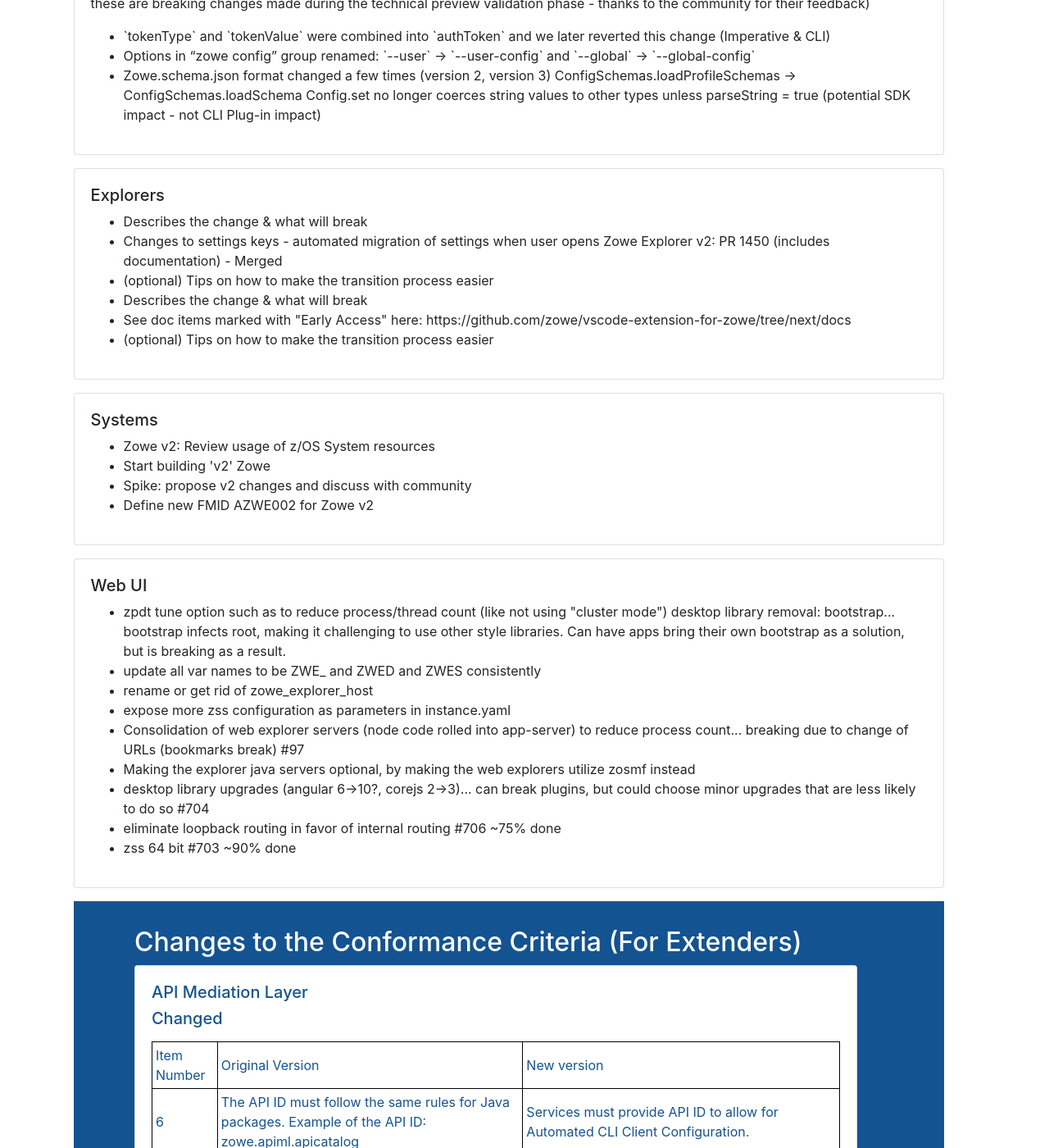
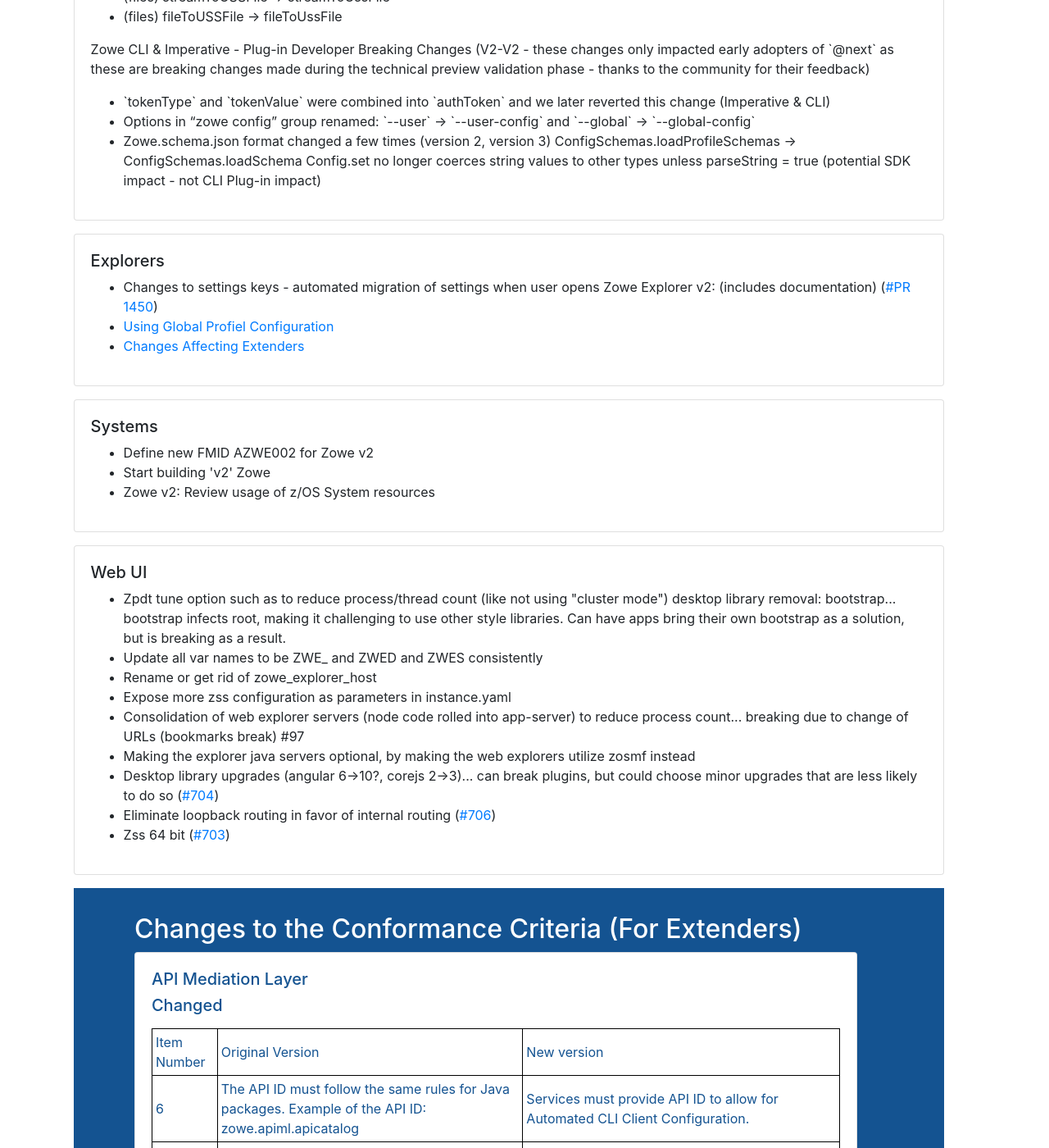
Before and after one commit to zowe/zowe.github.io, a Jekyll site: the page built from vNext.md, in a window 1280 px wide and 1400 px high, scrolled down 2208 px. Shown: the whole window at 82% size. Built offline with Jekyll 4.4.1, drawn with Linux system fonts in a browser that asks for light colours; our own code applies the rules of GitHub Pages for plain Markdown files; some of the changed text lies outside the part shown.

Commit message:
Improve the data
Signed-off-by: Jakub Balhar <jakub@balhar.net>

```diff
--- a/vNext.md
+++ b/vNext.md
@@ -73,11 +73,15 @@
       <div class="d-flex align-items-baseline">
         <h5 class="text-left">API Mediation Layer</h5>
       </div>
+      <h5>Breaking changes</h5>
       <ul>
-        <li>Remove support for the old path pattern</li>
-        <li>Move to the Material UI from Mineral UI</li>
-        <li>New change password as a part of the API Catalog</li>
-        <li>Remove the support for different authentication schemas for different instances of service</li>
+        <li>Remove support for the old path pattern (<a href="https://github.com/zowe/api-layer/issues/1770">#1770</a>)</li>
+        <li>Remove the support for different authentication schemas for different instances of service (<a href="https://github.com/zowe/api-layer/issues/1051">#1051</a>)</li>
+      </ul>
+      <h5>Important updates</h5>
+      <ul>
+        <li>Move to the Material UI from Mineral UI (<a href="https://github.com/zowe/api-layer/issues/1169">#1169</a>)</li>
+        <li>New change password as a part of the API Catalog (<a href="https://github.com/zowe/api-layer/issues/1531">#1531</a>)</li>
       </ul>
     </div>
   </div>
@@ -172,14 +176,9 @@
         <h5 class="text-left">Explorers</h5>
       </div>
       <ul>
-        <li>Describes the change & what will break</li>
-        <li>Changes to settings keys - automated migration of settings when user opens Zowe Explorer v2: PR 1450
-          (includes documentation) - Merged</li>
-        <li>(optional) Tips on how to make the transition process easier</li>
-        <li>Describes the change & what will break</li>
-        <li>See doc items marked with "Early Access" here:
-          https://github.com/zowe/vscode-extension-for-zowe/tree/next/docs</li>
-        <li>(optional) Tips on how to make the transition process easier</li>
+        <li>Changes to settings keys - automated migration of settings when user opens Zowe Explorer v2: (includes documentation) (<a href="https://github.com/zowe/vscode-extension-for-zowe/pull/1450">#PR 1450</a>)</li>
+        <li><a href="https://github.com/zowe/vscode-extension-for-zowe/blob/next/docs/Early%20Access%20-%20Using%20Global%20Profile%20Configuration.md">Using Global Profiel Configuration</a></li>
+        <li><a href="https://github.com/zowe/vscode-extension-for-zowe/blob/next/docs/Early%20Access%20-%20Changes%20Affecting%20Extenders.md">Changes Affecting Extenders</a></li>
       </ul>
     </div>
   </div>
@@ -190,10 +189,9 @@
         <h5 class="text-left">Systems</h5>
       </div>
       <ul>
+        <li>Define new FMID AZWE002 for Zowe v2</li>
+        <li>Start building 'v2' Zowe</li>
         <li>Zowe v2: Review usage of z/OS System resources</li>
-        <li>Start building 'v2' Zowe</li>
-        <li>Spike: propose v2 changes and discuss with community</li>
-        <li>Define new FMID AZWE002 for Zowe v2</li>
       </ul>
     </div>
   </div>
@@ -204,19 +202,18 @@
         <h5 class="text-left">Web UI</h5>
       </div>
       <ul>
-        <li>zpdt tune option such as to reduce process/thread count (like not using "cluster mode")
+        <li>Zpdt tune option such as to reduce process/thread count (like not using "cluster mode")
           desktop library removal: bootstrap... bootstrap infects root, making it challenging to use other style
           libraries. Can have apps bring their own bootstrap as a solution, but is breaking as a result.</li>
-        <li>update all var names to be ZWE_ and ZWED and ZWES consistently</li>
-        <li>rename or get rid of zowe_explorer_host</li>
-        <li>expose more zss configuration as parameters in instance.yaml</li>
-        <li>Consolidation of web explorer servers (node code rolled into app-server) to reduce process count...
-          breaking due to change of URLs (bookmarks break) #97</li>
+        <li>Update all var names to be ZWE_ and ZWED and ZWES consistently</li>
+        <li>Rename or get rid of zowe_explorer_host</li>
+        <li>Expose more zss configuration as parameters in instance.yaml</li>
+        <li>Consolidation of web explorer servers (node code rolled into app-server) to reduce process count... breaking due to change of URLs (bookmarks break) #97</li>
         <li>Making the explorer java servers optional, by making the web explorers utilize zosmf instead</li>
-        <li>desktop library upgrades (angular 6->10?, corejs 2->3)... can break plugins, but could choose minor
-          upgrades that are less likely to do so #704</li>
-        <li>eliminate loopback routing in favor of internal routing #706 ~75% done</li>
-        <li>zss 64 bit #703 ~90% done</li>
+        <li>Desktop library upgrades (angular 6->10?, corejs 2->3)... can break plugins, but could choose minor
+          upgrades that are less likely to do so (<a href="https://github.com/zowe/zlux/issues/704">#704</a>)</li>
+        <li>Eliminate loopback routing in favor of internal routing (<a href="https://github.com/zowe/zlux/issues/706">#706</a>)</li>
+        <li>Zss 64 bit (<a href="https://github.com/zowe/zlux/issues/703">#703</a>)</li>
       </ul>
     </div>
   </div>
@@ -938,46 +935,58 @@
     <td><b>Link to the recording</b></td>
     </tr>
     <tr>
-    <td>12/8</td>
-    <td>Kickoff</td>
-    <td><a href="https://zoom.us/j/94312528890">https://zoom.us/j/94312528890</a></td>
-    <td></td>
+      <td>12/8</td>
+      <td>Kickoff</td>
+      <td><a href="https://zoom.us/j/94312528890">https://zoom.us/j/94312528890</a></td>
+      <td></td>
     </tr>
     <tr>
-    <td>12/15</td>
-    <td>CLI</td>
-    <td><a href="https://zoom.us/j/94312528890">https://zoom.us/j/94312528890</a></td>
-    <td></td>
+      <td>01/05</td>
+      <td>CLI</td>
+      <td><a href="https://zoom.us/j/94312528890">https://zoom.us/j/94312528890</a></td>
+      <td></td>
     </tr>
     <tr>
-    <td>12/29</td>
-    <td>API Mediation Layer</td>
-    <td><a href="https://zoom.us/j/94312528890">https://zoom.us/j/94312528890</a></td>
-    <td></td>
+      <td>01/12</td>
+      <td>API Mediation Layer</td>
+      <td><a href="https://zoom.us/j/94312528890">https://zoom.us/j/94312528890</a></td>
+      <td></td>
     </tr>
     <tr>
-    <td>1/12</td>
-    <td>Explorers</td>
-    <td><a href="https://zoom.us/j/94312528890">https://zoom.us/j/94312528890</a></td>
-    <td></td>
+      <td>01/19</td>
+      <td>Explorers</td>
+      <td><a href="https://zoom.us/j/94312528890">https://zoom.us/j/94312528890</a></td>
+      <td></td>
     </tr>
     <tr>
-    <td>1/26</td>
-    <td>Web UI (App Framework)</td>
-    <td><a href="https://zoom.us/j/94312528890">https://zoom.us/j/94312528890</a></td>
-    <td></td>
+      <td>01/26</td>
+      <td>Web UI (App Framework)</td>
+      <td><a href="https://zoom.us/j/94312528890">https://zoom.us/j/94312528890</a></td>
+      <td></td>
     </tr>
     <tr>
-    <td>2/9</td>
-    <td>Systems / Install</td>
-    <td><a href="https://zoom.us/j/94312528890">https://zoom.us/j/94312528890</a></td>
-    <td></td>
+      <td>02/02</td>
+      <td>Systems / Install</td>
+      <td><a href="https://zoom.us/j/94312528890">https://zoom.us/j/94312528890</a></td>
+      <td></td>
     </tr>
     <tr>
-    <td>2/23</td>
-    <td>General Wrap-up</td>
-    <td><a href="https://zoom.us/j/94312528890">https://zoom.us/j/94312528890</a></td>
-    <td></td>
+      <td>02/09</td>
+      <td>*Optional:* General Information</td>
+      <td><a href="https://zoom.us/j/94312528890">https://zoom.us/j/94312528890</a></td>
+      <td></td>
+    </tr>
+    <tr>
+      <td>02/16</td>
+      <td>*Optional:* General Information</td>
+      <td><a href="https://zoom.us/j/94312528890">https://zoom.us/j/94312528890</a></td>
+      <td></td>
+    </tr>
+    <tr>
+      <td>02/23</td>
+      <td>General Wrap-up</td>
+      <td><a href="https://zoom.us/j/94312528890">https://zoom.us/j/94312528890</a></td>
+      <td></td>
     </tr>
     </table>
   </div>
```
Also changed, not shown: other parts of vNext.md (+2 -2 lines).
